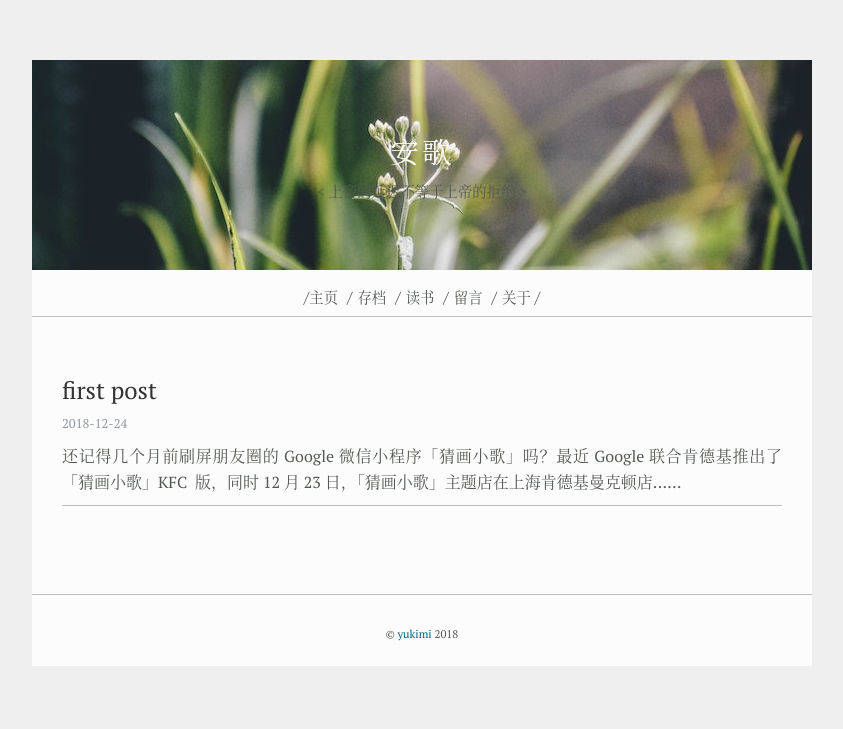
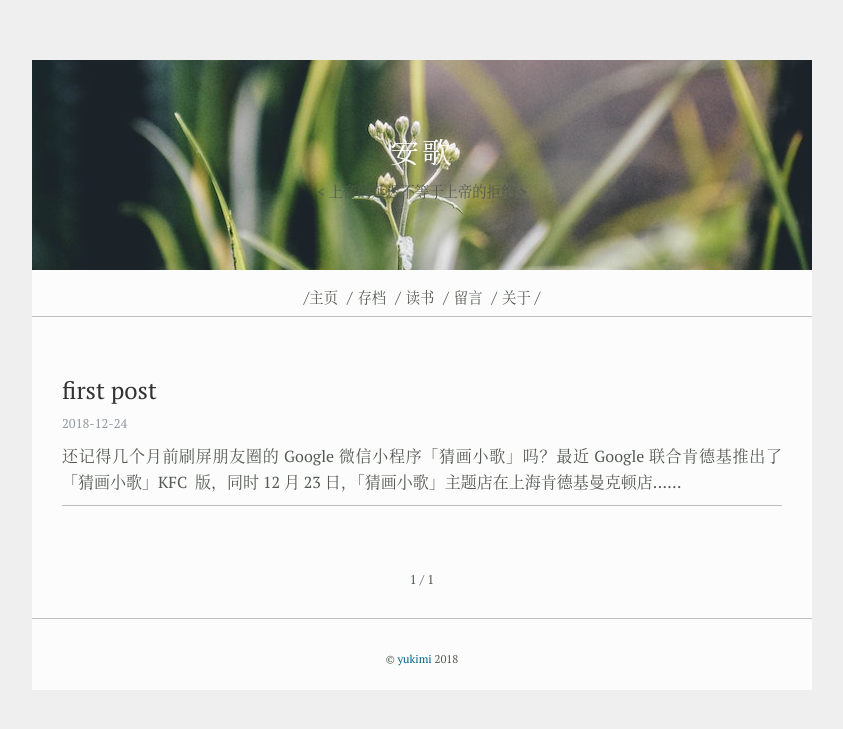
Before and after one commit to yukimi2009/yukimi2009.github.io, a Jekyll site: the page built from index.html, in a window 1280 px wide. Shown: the top 729 px of the page, without its empty margins (218-1061 px from the left). Built offline with Jekyll 4.4.1, drawn with Linux system fonts in a browser that asks for light colours; some web fonts are replaced; a script that is not in the unit is left out; the list of posts is cut into pages by our own code.

Commit message:
some changes

```diff
--- a/_includes/pagination.html
+++ b/_includes/pagination.html
@@ -1,7 +1,7 @@
 <hr class="post-list__divider " />
 
 <nav class="pagination" role="navigation">
-	{% if paginator.total_pages > 1 %}
+	{% if paginator.total_pages >= 1 %}
   {% if paginator.previous_page %}
     <a class="newer-posts pagination__newer btn" href="{{ paginator.previous_page_path }}">&larr; 最近</a>
   {% endif %}
```
Also changed, not shown: 2 other files.
